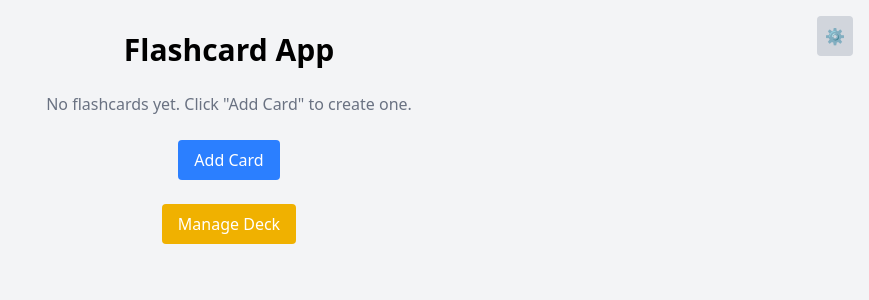
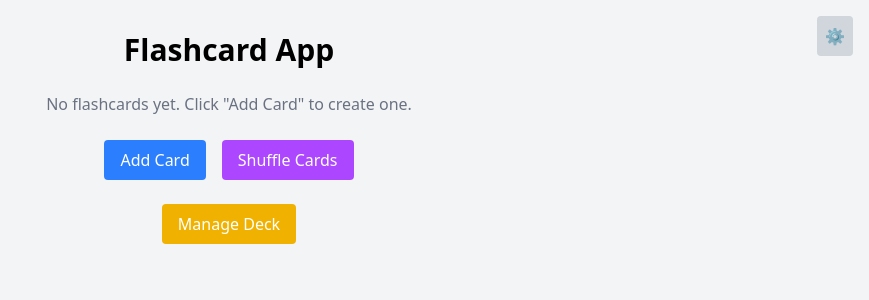
Before and after one commit to joshuascott019/flashcard-app, a React (Vite) app: page / in a window 1280 px wide. Shown: the top 300 px of the page, without its empty margins (411-1280 px from the left). Built offline with nearby package versions, Linux system fonts and the light colour scheme.

Commit message:
feat: add button to shuffle deck of cards

```diff
--- a/src/App.jsx
+++ b/src/App.jsx
@@ -113,7 +113,7 @@ export default function App() {
 
   const goPrev = () => {
     setCurrentIndex((i) => {
-      const ni = i > 0 ? i - 1 : i;
+      const ni = i > 0 ? i - 1 : cards.length - 1;
       setFlipKey((fk) => fk + 1);
       return ni;
     });
@@ -121,10 +121,21 @@ export default function App() {
 
   const goNext = () => {
     setCurrentIndex((i) => {
-      const ni = i < cards.length - 1 ? i + 1 : i;
+      const ni = i < cards.length - 1 ? i + 1 : 0;
       setFlipKey((fk) => fk + 1);
       return ni;
     });
+  };
+
+  const shuffleCards = () => {
+    const shuffled = [...cards];
+    for (let i = shuffled.length - 1; i > 0; i--) {
+      const j = Math.floor(Math.random() * (i + 1));
+      [shuffled[i], shuffled[j]] = [shuffled[j], shuffled[i]];
+    }
+    setCards(shuffled);
+    setCurrentIndex(0);
+    setFlipKey((fk) => fk + 1);
   };
 
   return (
@@ -190,6 +201,12 @@ export default function App() {
           className="px-4 py-2 bg-blue-500 text-white rounded hover:bg-blue-600"
         >
           Add Card
+        </button>
+        <button
+          onClick={shuffleCards}
+          className="px-4 py-2 bg-purple-500 text-white rounded hover:bg-purple-600"
+        >
+          Shuffle Cards
         </button>
       </div>
 
```
